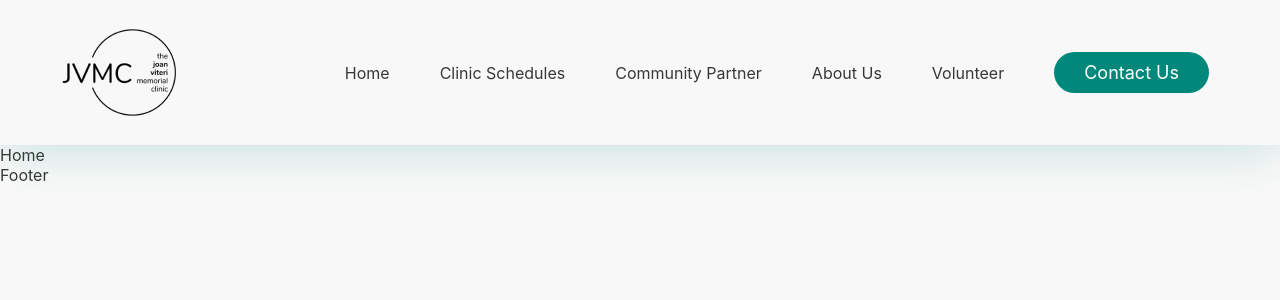
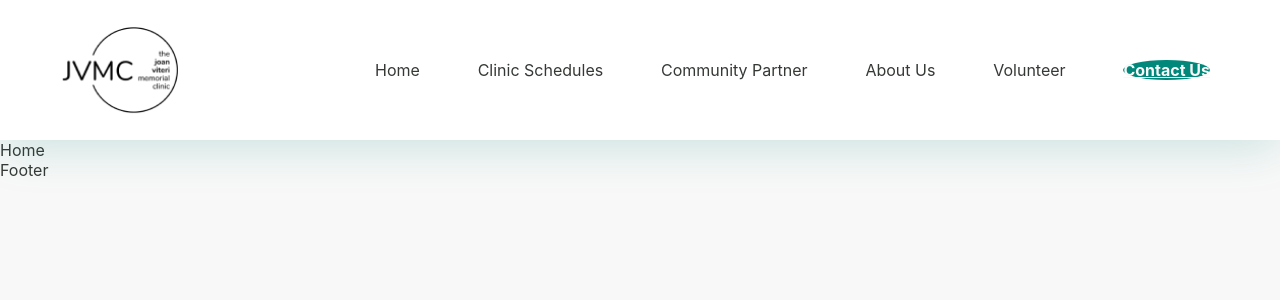
Before and after one commit to include-davis/jvmc, a Next.js app: page / in a window 1280 px wide. Shown: the top 300 px of the page. Built offline with nearby package versions, Linux system fonts and the light colour scheme.

Commit message:
finished header

```diff
--- a/app/(pages)/_components/Header/Header.jsx
+++ b/app/(pages)/_components/Header/Header.jsx
@@ -5,14 +5,14 @@ import Link from "next/link";
 export default function Header() {
   return (
       <div className={styles.header}>
-          <Image src="/images/JVMC Logo 1.png" alt="JVMC Logo" width={118} height={89} className={styles.headerImage} />
+          <Image src="/images/JVMC Logo 1.png" alt="JVMC Logo" width={120} height={88} className={styles.headerImage} />
           <div className={styles.headerLinks}>
               <Link href="/" className={styles.headerItems}>Home</Link>
               <Link href="/clinic-schedule" className={styles.headerItems}>Clinic Schedules</Link>
               <Link href="/community-partners" className={styles.headerItems}>Community Partner</Link>
               <Link href="/about-us" className={styles.headerItems}>About Us</Link>
               <Link href="/volunteer" className={styles.headerItems}>Volunteer</Link>
-              <Link href="/contact-us" className={styles.headerContact}>Contact Us</Link>
+              <Link href="/contact-us" className={"btn"}>Contact Us</Link>
           </div>
       </div>
   );
--- a/app/(pages)/_components/Header/Header.module.scss
+++ b/app/(pages)/_components/Header/Header.module.scss
@@ -7,33 +7,36 @@
         justify-content: space-between;
         align-items: center;
         padding: 26px 30px;
-        background-color: var(--color);
+        background-color: var(--white);
         box-shadow: var(--drop-shadow-header);
     }
 
     .headerImage {
         margin-left: 30px;
+        background-color: var(--white);
     }
 
     .headerLinks {
         display: flex;
-        padding: 26px 41px;
+        padding: 26px 40px;
         align-items: center;
+        justify-content: space-between;
+        background-color: var(--white);
+        width: 75%;
     }
 
     .headerItems {
-        margin-left: 50px;
         text-decoration: none;
-        color: var(--color);
+        color: var(--dark-grey);
+        background-color: var(--white);
     }
 
-    .headerContact {
-        margin-left: 50px;
-        border-radius: 100px;
-        padding: 10px 30px;
-        background: #01887A;
-        text-decoration: none;
-        color: white;
-        font-size: 18px;
-        font-family: var(--font2);
-    }
+    // .headerContact {
+    //     border-radius: 100px;
+    //     padding: 10px 30px;
+    //     background: #01887A;
+    //     text-decoration: none;
+    //     color: white;
+    //     font-size: 18px;
+    //     font-family: var(--font2);
+    // }
```
